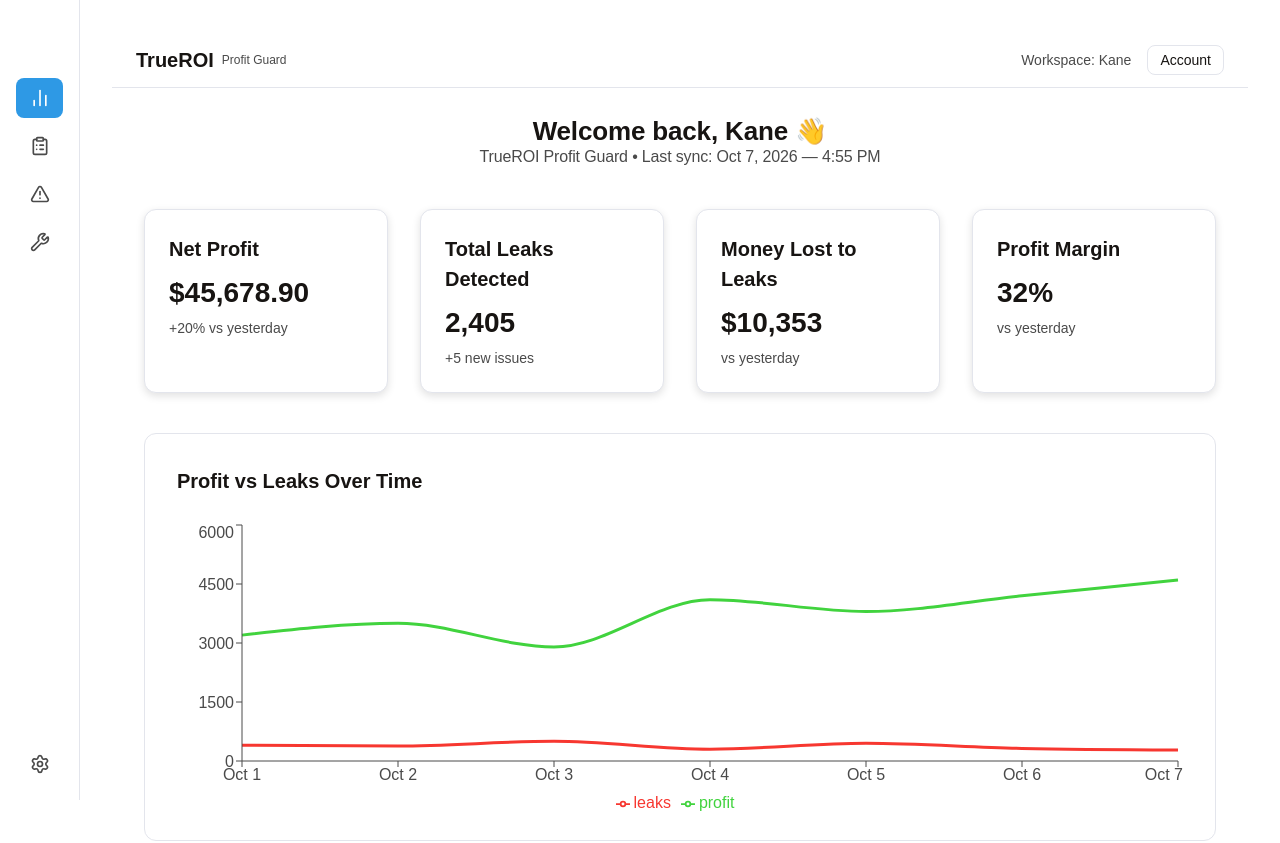
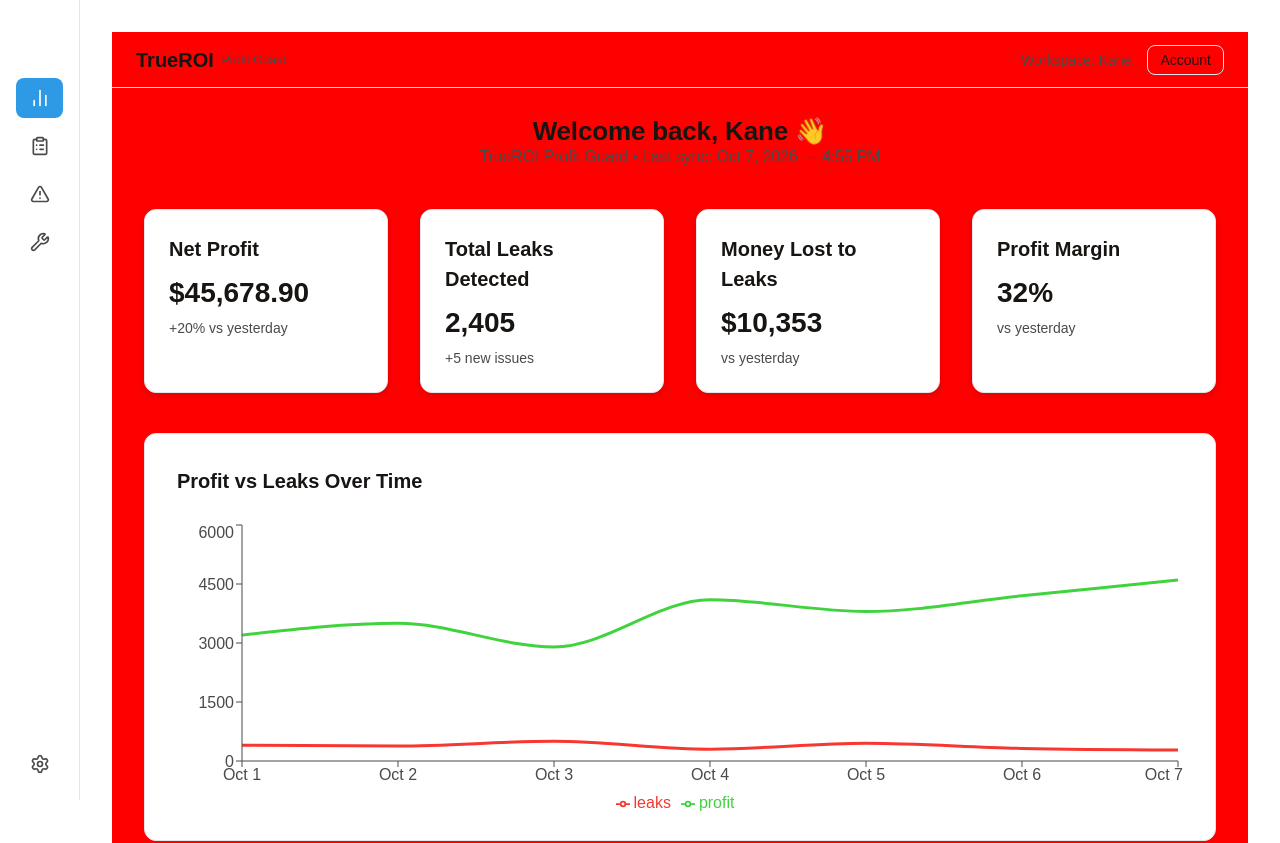
Before and after one commit to TrueROI/trueroi-frontend, a Next.js app: page /dashboard in a window 1280 px wide. Shown: the top 843 px of the page. Built offline with nearby package versions, Linux system fonts and the light colour scheme.

Commit message:
idk anymore

```diff
--- a/app/layout.tsx
+++ b/app/layout.tsx
@@ -35,7 +35,7 @@ export default function RootLayout({
             className="flex flex-col"
             style={{
               // ⭐ This is your ONLY gradient
-              background: "linear-gradient(to bottom, rgba(255,255,255,1) 0%, rgba(247,247,247,1) 40%, var(--tr-bg) 100%)"
+              background: "red"
             }}
           >
 
```
